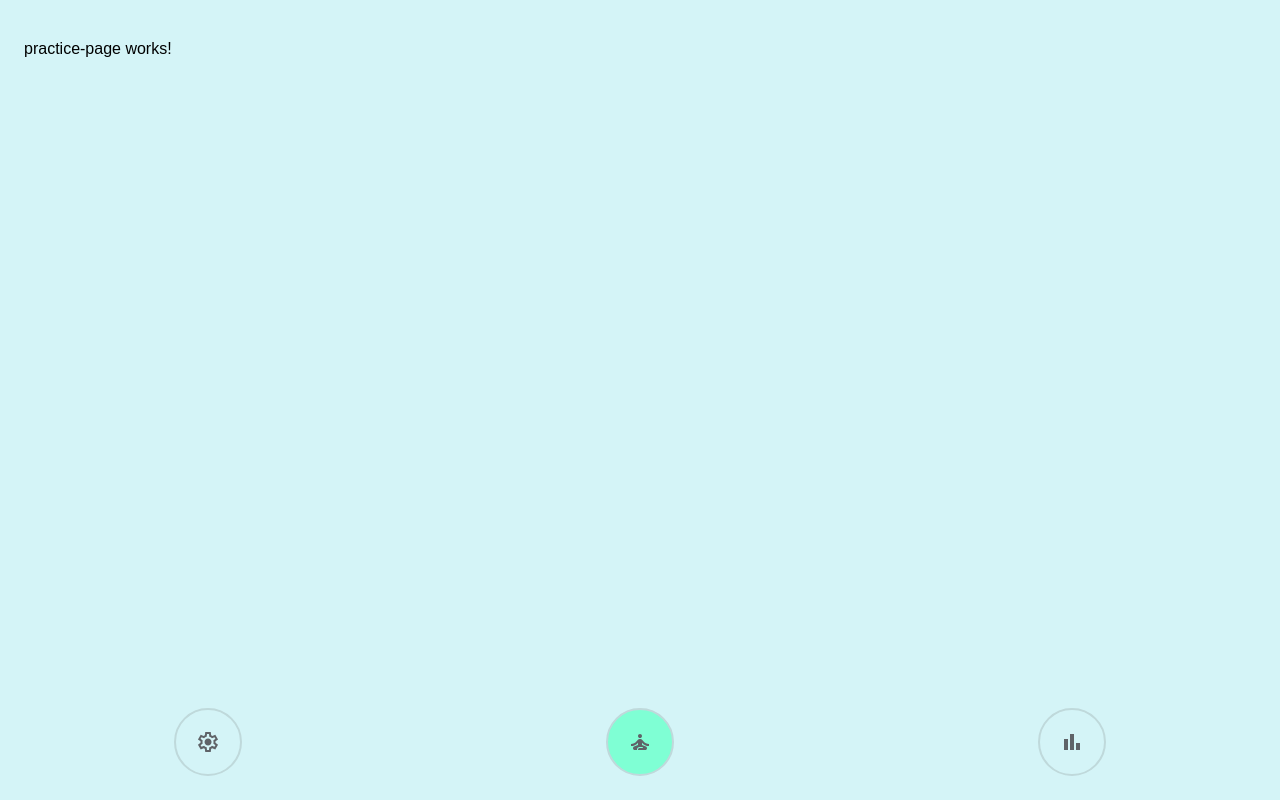
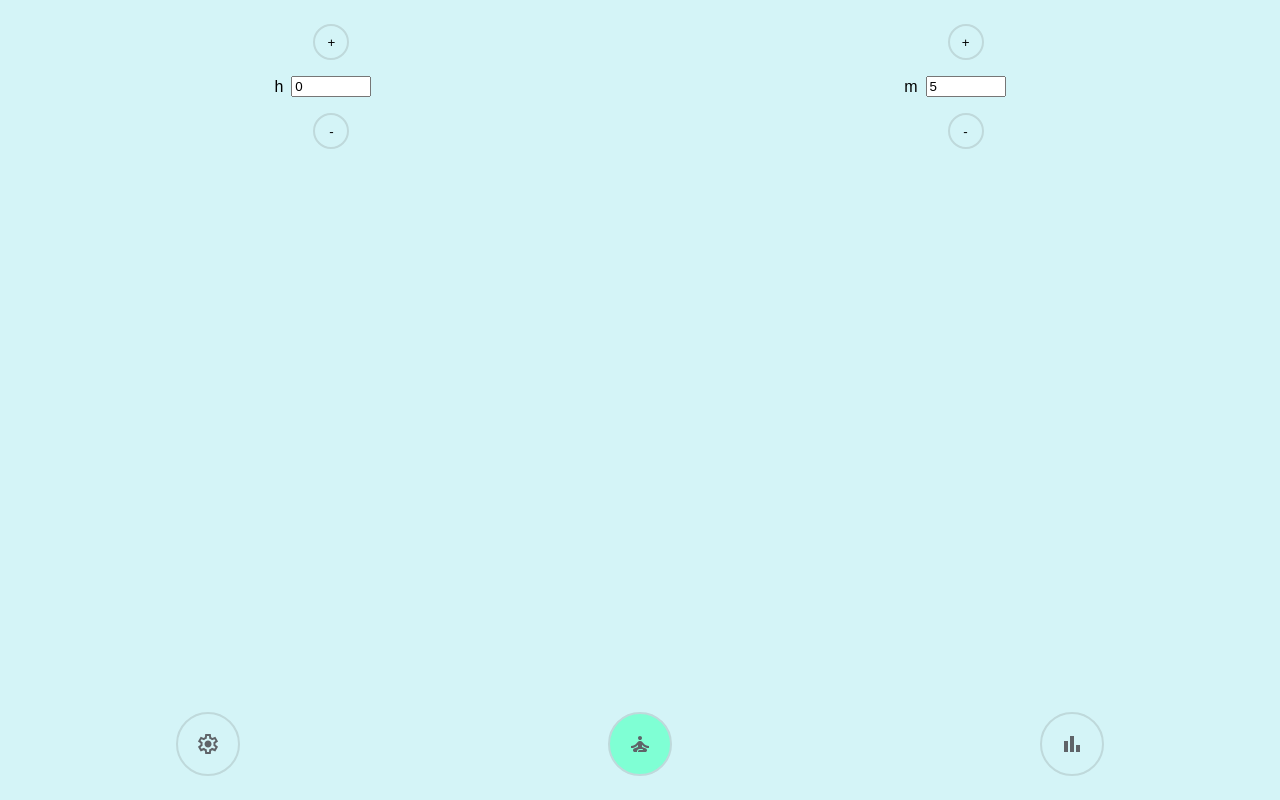
Before and after one commit to Raphael-Hemme/angular-meditation-app, an Angular app: page /practice in a window 1280 px wide. Built offline with nearby package versions, Linux system fonts and the light colour scheme.

Commit message:
core: Add TimerInputComponent and IncreaseDecreaseBtnComponent

```diff
--- /dev/null
+++ b/src/app/components/increase-decrease-btn/increase-decrease-btn.component.html
@@ -0,0 +1,11 @@
+<button
+  type="button"
+  class="neumorphic-btn btn-s"
+  (mousedown)="startAction()"
+  (mouseup)="stopAction()"
+  (mouseleave)="stopAction()"
+  (touchstart)="startAction()"
+  (touchend)="stopAction()"
+>
+  <span>{{ type === "INC" ? "+" : "-" }}</span>
+</button>
--- /dev/null
+++ b/src/app/components/increase-decrease-btn/increase-decrease-btn.component.scss
@@ -0,0 +1,3 @@
+span {
+  pointer-events: none;
+}
--- /dev/null
+++ b/src/app/components/increase-decrease-btn/increase-decrease-btn.component.ts
@@ -0,0 +1,27 @@
+import { Component, EventEmitter, Input, Output } from '@angular/core';
+
+export type IncDecType = 'INC' | 'DEC';
+
+@Component({
+  selector: 'app-increase-decrease-btn',
+  standalone: true,
+  imports: [],
+  templateUrl: './increase-decrease-btn.component.html',
+  styleUrl: './increase-decrease-btn.component.scss',
+})
+export class IncreaseDecreaseBtnComponent {
+  @Input() type: IncDecType = 'INC';
+  @Output() incDecEvent = new EventEmitter<IncDecType>();
+
+  private actionInterval: any;
+
+  startAction() {
+    this.actionInterval = setInterval(() => {
+      this.incDecEvent.emit(this.type);
+    }, 100); // Adjust the interval as needed
+  }
+
+  stopAction() {
+    clearInterval(this.actionInterval);
+  }
+}
--- /dev/null
+++ b/src/app/components/timer-input/timer-input.component.html
@@ -0,0 +1,37 @@
+<section>
+  <div class="hour-input-container">
+    <label for="hours-input">h</label>
+    <div class="input-and-btn-wrapper">
+      <app-increase-decrease-btn
+        type="INC"
+        (incDecEvent)="increaseHours()"
+      ></app-increase-decrease-btn>
+      <input type="number" id="hours-input" [(ngModel)]="hours" />
+      <app-increase-decrease-btn
+        type="DEC"
+        (incDecEvent)="decreaseHours()"
+      ></app-increase-decrease-btn>
+    </div>
+  </div>
+
+  <div class="minute-input-container">
+    <label for="minutes-input">m</label>
+    <div class="input-and-btn-wrapper">
+      <app-increase-decrease-btn
+        type="INC"
+        (incDecEvent)="increaseMinutes()"
+      ></app-increase-decrease-btn>
+      <input
+        type="number"
+        id="minutes-input"
+        min="0"
+        max="59"
+        [(ngModel)]="minutes"
+      />
+      <app-increase-decrease-btn
+        type="DEC"
+        (incDecEvent)="decreaseMinutes()"
+      ></app-increase-decrease-btn>
+    </div>
+  </div>
+</section>
--- /dev/null
+++ b/src/app/components/timer-input/timer-input.component.scss
@@ -0,0 +1,24 @@
+section {
+  display: flex;
+  justify-content: space-around;
+  gap: 2rem;
+
+  .hour-input-container,
+  .minute-input-container {
+    display: flex;
+    align-items: center;
+    gap: 0.5rem;
+
+    .input-and-btn-wrapper {
+      display: flex;
+
+      flex-direction: column;
+      justify-content: center;
+      align-items: center;
+      gap: 1rem;
+      input {
+        width: 5rem;
+      }
+    }
+  }
+}
--- /dev/null
+++ b/src/app/components/timer-input/timer-input.component.ts
@@ -0,0 +1,34 @@
+import { Component, signal } from '@angular/core';
+import { FormsModule } from '@angular/forms';
+import {
+  IncDecType,
+  IncreaseDecreaseBtnComponent,
+} from '../increase-decrease-btn/increase-decrease-btn.component';
+
+@Component({
+  selector: 'app-timer-input',
+  standalone: true,
+  imports: [FormsModule, IncreaseDecreaseBtnComponent],
+  templateUrl: './timer-input.component.html',
+  styleUrl: './timer-input.component.scss',
+})
+export class TimerInputComponent {
+  public hours = signal(0);
+  public minutes = signal(5);
+
+  public increaseHours(): void {
+    this.hours.update((value) => value + 1);
+  }
+
+  public decreaseHours(): void {
+    this.hours.update((value) => value - 1);
+  }
+
+  public increaseMinutes(): void {
+    this.minutes.update((value) => value + 1);
+  }
+
+  public decreaseMinutes(): void {
+    this.minutes.update((value) => value - 1);
+  }
+}
--- a/src/app/pages/practice-page/practice-page.component.html
+++ b/src/app/pages/practice-page/practice-page.component.html
@@ -1 +1 @@
-<p>practice-page works!</p>
+<app-timer-input></app-timer-input>
--- a/src/app/pages/practice-page/practice-page.component.ts
+++ b/src/app/pages/practice-page/practice-page.component.ts
@@ -1,9 +1,10 @@
 import { Component } from '@angular/core';
+import { TimerInputComponent } from '../../components/timer-input/timer-input.component';
 
 @Component({
   selector: 'app-practice-page',
   standalone: true,
-  imports: [],
+  imports: [TimerInputComponent],
   templateUrl: './practice-page.component.html',
   styleUrl: './practice-page.component.scss',
 })
--- a/src/styles.scss
+++ b/src/styles.scss
@@ -4,6 +4,7 @@ $surface-light: rgb(212, 244, 247);
 
 * {
   font-family: sans-serif;
+  box-sizing: border-box;
 }
 
 body {
@@ -21,8 +22,14 @@ body {
   justify-content: center;
   align-items: center;
   border: 2px solid rgb(191, 217, 219);
+  padding: 1rem;
 }
 
 .active-btn {
   background-color: aquamarine;
 }
+
+.btn-s {
+  width: 2rem;
+  height: 2rem;
+}
```
Also changed, not shown: 2 other files (tests, documents, lock files or other folders).
